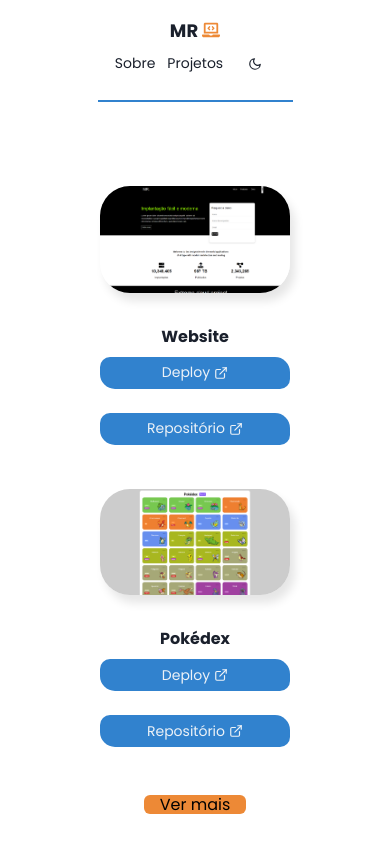
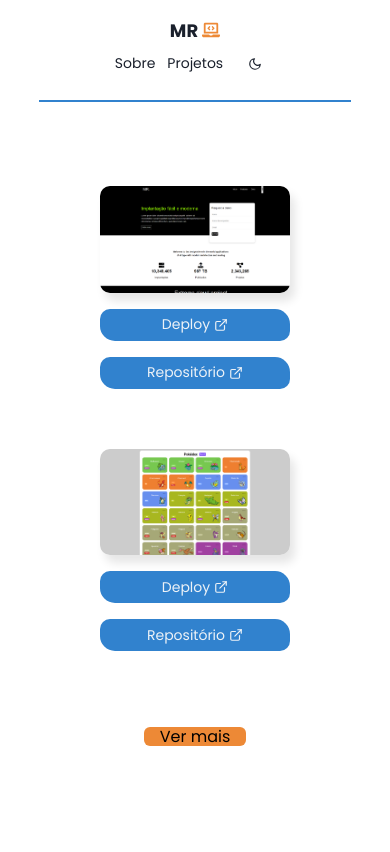
Before and after one commit to mateusrr/Portfolio, a Next.js app: page /projects in a window 390 px wide. Shown: the top 852 px of the page. Built offline with nearby package versions, Linux system fonts and the light colour scheme.

Commit message:
update responsive line and projects in cards

```diff
--- a/src/components/Line.tsx
+++ b/src/components/Line.tsx
@@ -4,7 +4,7 @@
   <Box
     display="flex"
     justifyContent="center"
-    maxW={{ base: '50%', md: '840px' }}
+    maxW={{ base: '80%', md: '840px' }}
     borderBottom="2px solid"
     color="blue.500"
     margin="auto"
--- a/src/components/Projects/Effect.tsx
+++ b/src/components/Projects/Effect.tsx
@@ -80,7 +80,7 @@
           maxWidth: '700px',
           height: 'auto',
           aspectRatio: '16/9',
-          borderRadius: '30px',
+          borderRadius: '10px',
           backgroundColor: 'transparent',
           boxShadow: '5px 8px 10px rgba(0, 0, 0, 0.1)',
           transition: 'box-shadow 0.2s',
--- a/src/pages/projects.tsx
+++ b/src/pages/projects.tsx
@@ -18,7 +18,12 @@
         justify="center"
         m={{ base: '10vh', md: '20vh' }}
       >
-        <SimpleGrid maxWidth="700px" gap={7} px={{ base: 4, md: 0 }} w="100%">
+        <SimpleGrid
+          maxWidth="700px"
+          gap={{ base: '4', md: '7' }}
+          px={{ base: 4, md: 0 }}
+          w="100%"
+        >
           {projects.map((project) => (
             <React.Fragment key={project.name}>
               <Effect>
@@ -33,14 +38,17 @@
               </Effect>
 
               <Flex
-                gap={2}
+                gap={{ base: '0', md: '2' }}
                 justify={{ base: 'center', md: 'center' }}
                 direction={{ base: 'column', md: 'row' }}
+                mb={{ base: '7', md: '0' }}
                 textAlign="center"
               >
-                <Text mt={1} fontWeight="medium">
-                  {project.name}
-                </Text>
+                {/*
+                  <Text mt={1} fontWeight="medium">
+                    {project.name}
+                  </Text>
+                */}
                 <ButtonsAcess href={project.deploy}>Deploy</ButtonsAcess>
                 <ButtonsAcess href={project.repository}>
                   Repositório
```
